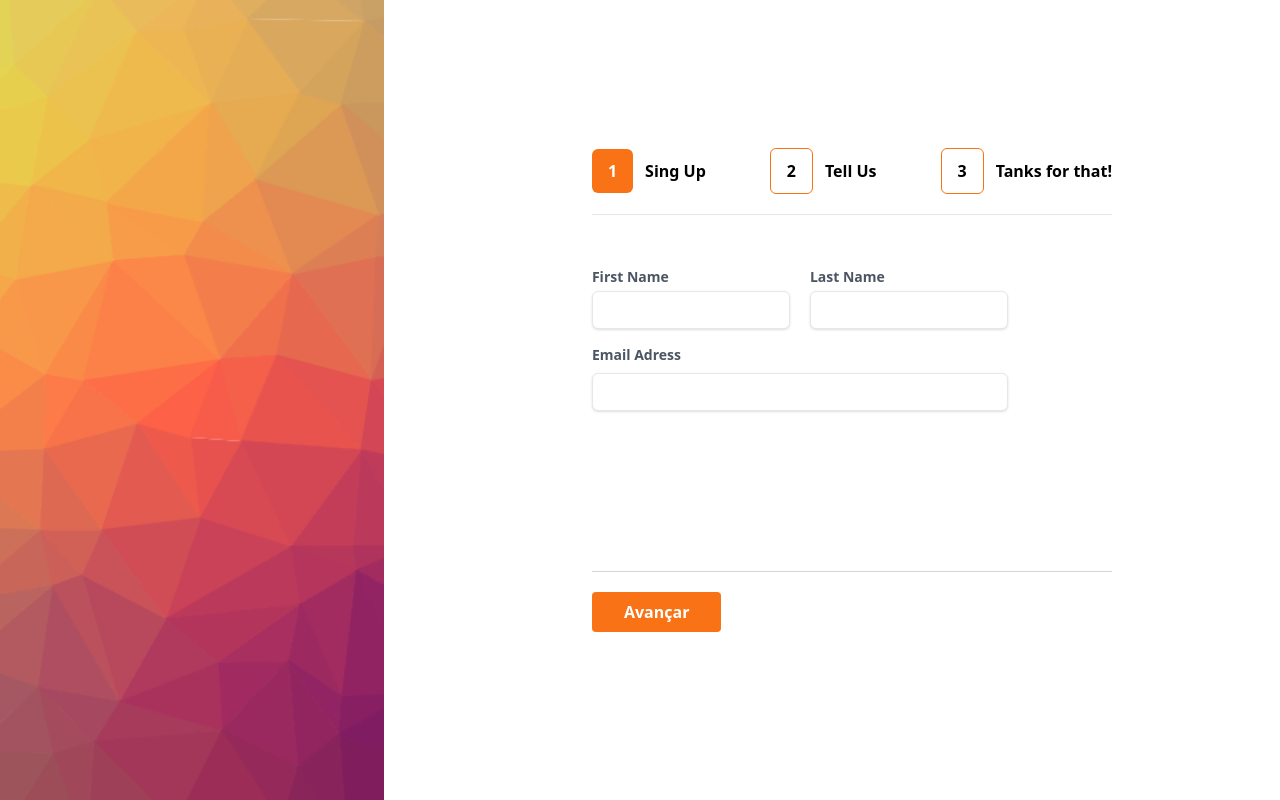
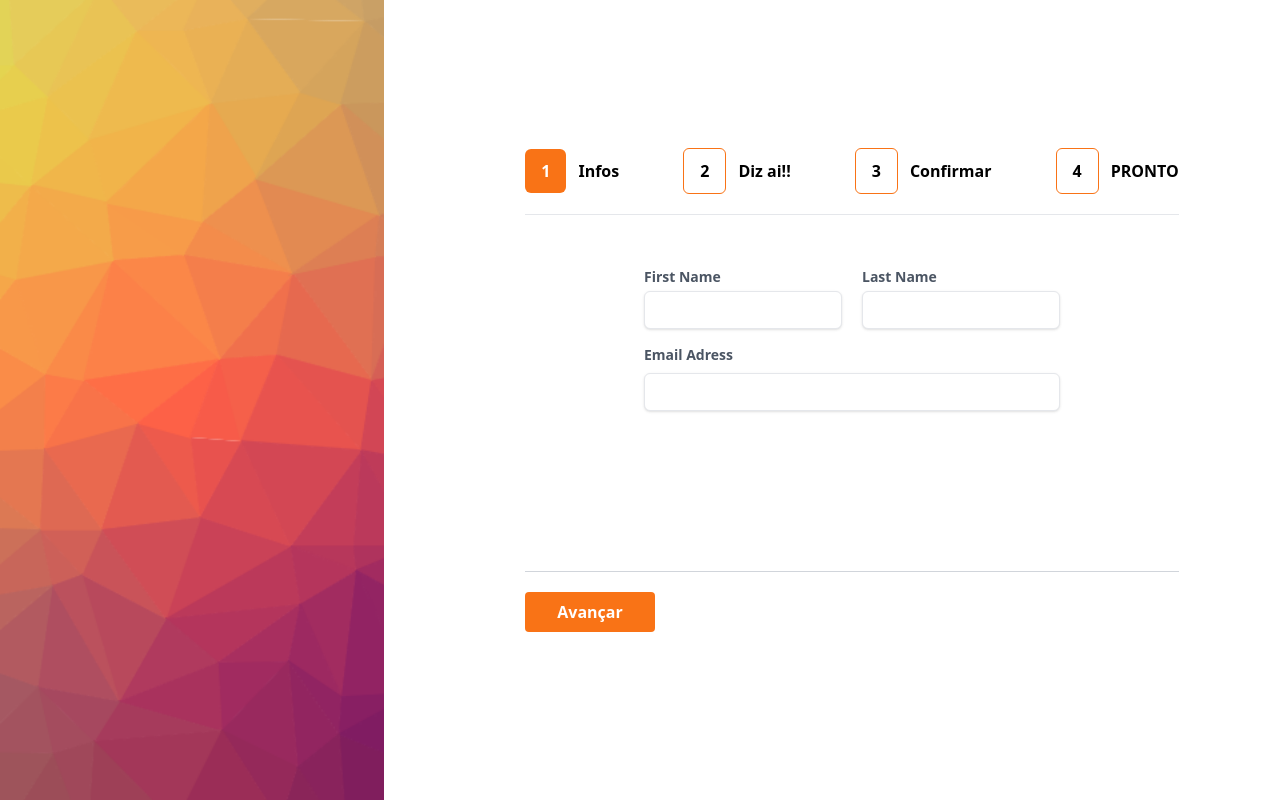
Before and after one commit to ngrpedro/multstepform, a React (Vite) app: page / in a window 1280 px wide. Built offline with nearby package versions, Linux system fonts and the light colour scheme.

Commit message:
add isConfirmStep role

```diff
--- a/src/App.jsx
+++ b/src/App.jsx
@@ -6,6 +6,7 @@ import ReviewForm from "./components/ReviewForm";
 import { useForm } from "./hooks/useForm";
 import Steps from "./components/Steps";
 import mainimage from "./assets/cool-background.png";
+import DoneStep from "./components/DoneStep";
 
 const formTemplate = {
   name: "",
@@ -26,10 +27,17 @@ function App() {
     <UserDetails data={data} handleUpdateFild={handleUpdateFild} />,
     <ReviewForm data={data} handleUpdateFild={handleUpdateFild} />,
     <Thanks data={data} handleUpdateFild={handleUpdateFild} />,
+    <DoneStep />,
   ];
 
-  const { currentStep, currentComponent, changeStep, isLaststep, isFirstStep } =
-    useForm(formComponents);
+  const {
+    currentStep,
+    currentComponent,
+    changeStep,
+    isLaststep,
+    isFirstStep,
+    isConfirmStep,
+  } = useForm(formComponents);
 
   return (
     <div className="flex items-center gap-10">
@@ -46,7 +54,7 @@ function App() {
         </div>
 
         <form onSubmit={(e) => changeStep(currentStep + 1, e)} className="">
-          <div className="w-[19rem] h-[19rem] md:w-[26rem]">
+          <div className="w-[19rem] h-[19rem] md:w-[26rem] m-auto">
             {currentComponent}
           </div>
 
@@ -63,14 +71,17 @@ function App() {
               </button>
             )}
 
-            {isLaststep ? (
+            {isConfirmStep && (
               <button
                 type="submit"
                 className="bg-green-600 hover:bg-green-800 text-white font-bold py-2 px-8 rounded
-                focus:outline-none focus:shadow-outline transition-all"
+              focus:outline-none focus:shadow-outline transition-all"
               >
                 Concluir
               </button>
+            )}
+            {isLaststep != isConfirmStep ? (
+              ""
             ) : (
               <button
                 type="submit"
--- /dev/null
+++ b/src/components/DoneStep.jsx
@@ -0,0 +1,12 @@
+import React from "react";
+import doneimage from "../assets/doneimage.svg";
+
+const DoneStep = () => {
+  return (
+    <>
+      <img src={doneimage} alt="" className="max-h-80 m-auto" />
+    </>
+  );
+};
+
+export default DoneStep;
--- a/src/components/Steps.jsx
+++ b/src/components/Steps.jsx
@@ -9,7 +9,7 @@ const Steps = ({ currentStep }) => {
             <span className="py-[10px] px-4 rounded-md bg-orange-500 text-white mr-3 block">
               1
             </span>
-            Sing Up
+            Infos
           </h1>
         </div>
         <div>
@@ -21,7 +21,7 @@ const Steps = ({ currentStep }) => {
             >
               2
             </span>
-            Tell Us
+            Diz ai!!
           </h1>
         </div>
         <div>
@@ -33,7 +33,19 @@ const Steps = ({ currentStep }) => {
             >
               3
             </span>
-            Tanks for that!
+            Confirmar
+          </h1>
+        </div>
+        <div>
+          <h1 className="font-bold text-md flex items-center justify-center">
+            <span
+              className={`py-[10px] px-4 rounded-md mr-3 border border-orange-500 block ${
+                currentStep >= 3 ? "bg-orange-500 text-white" : ""
+              }`}
+            >
+              4
+            </span>
+            PRONTO
           </h1>
         </div>
       </div>
@@ -68,6 +80,17 @@ const Steps = ({ currentStep }) => {
             </span>
           </h1>
         </div>
+        <div>
+          <h1 className="font-bold text-md flex items-center justify-center">
+            <span
+              className={`py-[10px] px-4 rounded-md mr-3 border border-orange-500 block ${
+                currentStep >= 3 ? "bg-orange-500 text-white" : ""
+              }`}
+            >
+              4
+            </span>
+          </h1>
+        </div>
       </div>
     </div>
   );
--- a/src/hooks/useForm.js
+++ b/src/hooks/useForm.js
@@ -18,5 +18,6 @@ export const useForm = (steps) => {
     changeStep,
     isLaststep: currentStep + 1 === steps.length ? true : false,
     isFirstStep: currentStep === 0 ? true : false,
+    isConfirmStep: currentStep === 2 ? true : false,
   };
 };
```
Also changed, not shown: src/assets/doneimage.svg (added).
